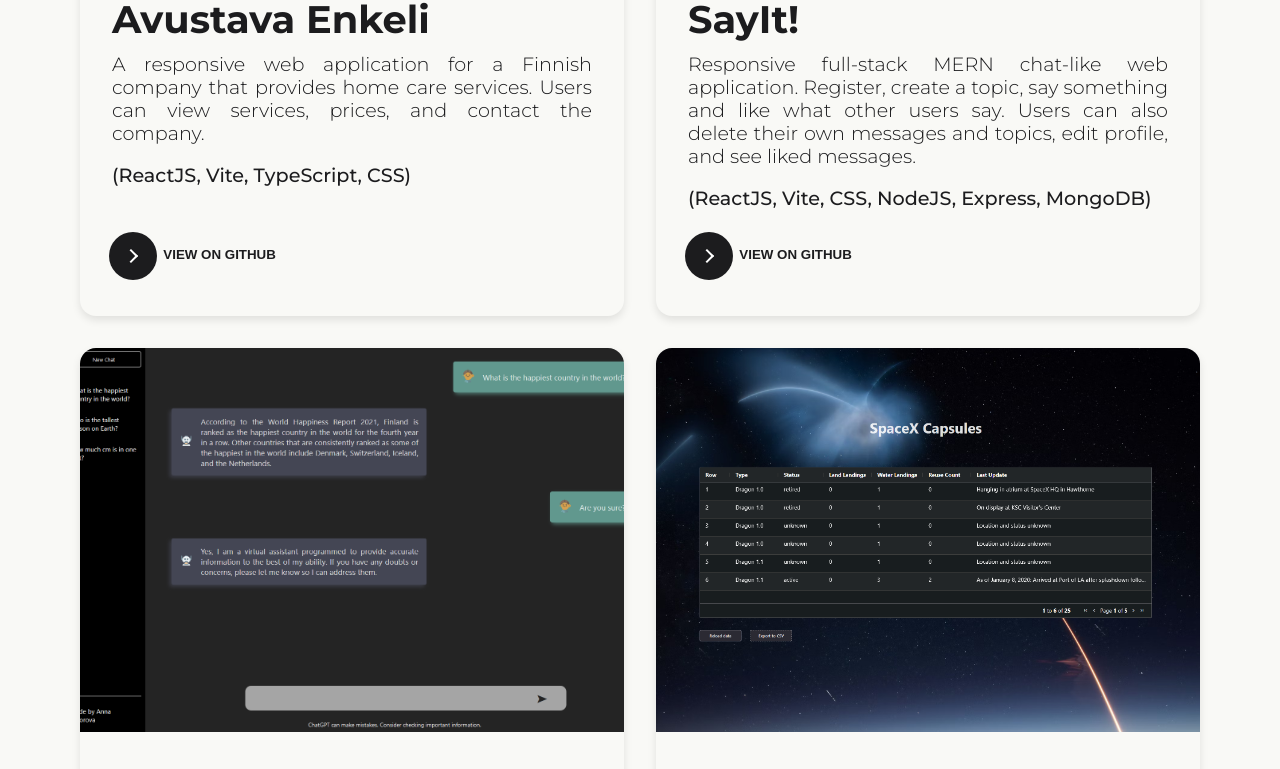
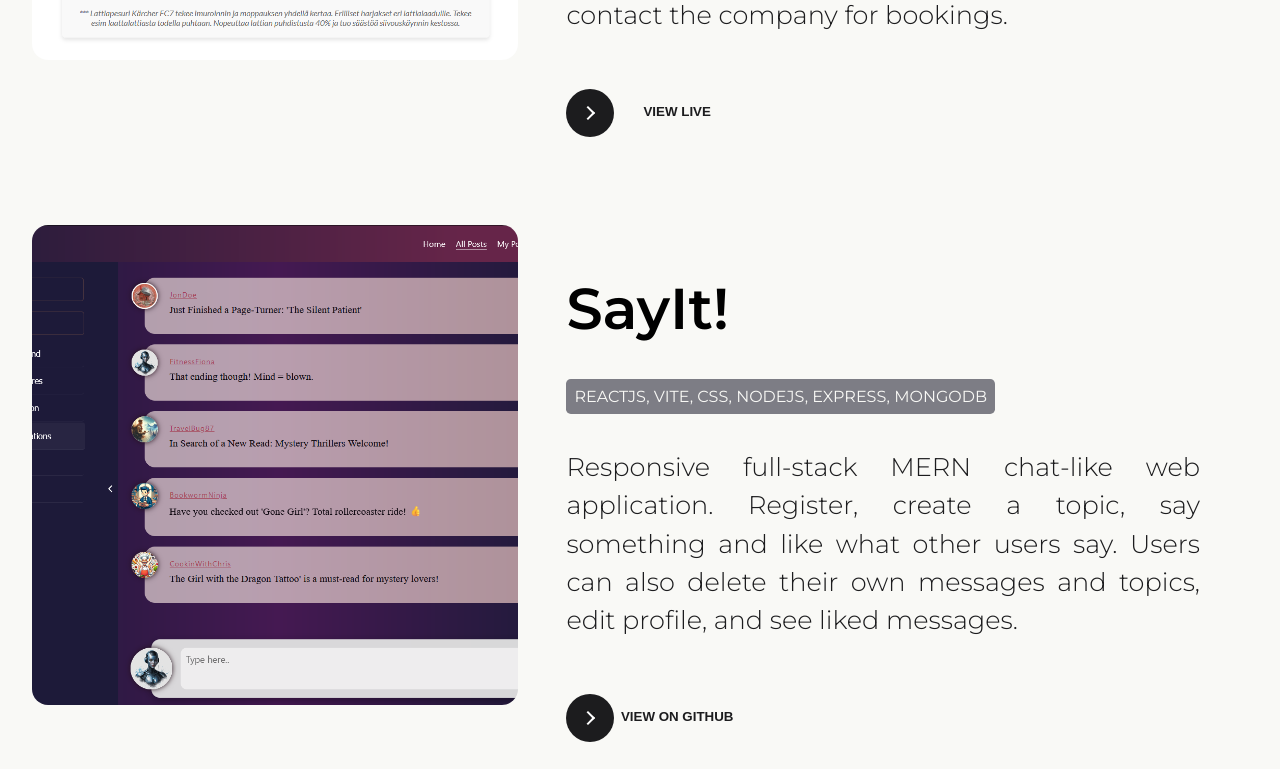
Before and after one commit to anyajegorova/my_portfolio, a React (Vite) app: page / in a window 1280 px wide. Shown: the part 1431-2200 px from the top of the page. Built offline with nearby package versions, Linux system fonts and the light colour scheme.

Commit message:
updated styling of project cards and projects

```diff
--- a/src/components/ProfileCard.tsx
+++ b/src/components/ProfileCard.tsx
@@ -13,14 +13,14 @@ const ProfileCard: React.FC<ProfileCardProps> = ({ handleProjectScroll }) => {
 
             <div className='info_container'>
                 <Reveal delayOrder={0}><h2>Web Solutions That Help Your Business Grow </h2></Reveal>
-                <Reveal delayOrder={1}>
+                <Reveal delayOrder={2}>
                     <p>
                         Need a fast, modern website that actually converts visitors into customers?
                         I build custom websites and web applications that are not just beautiful — but strategic, user-friendly, and built to grow your business.
                     </p>
                 </Reveal>
                 <div className='button_container'>
-                    <Reveal delayOrder={2}><CustomButton text='View Work' onClick={handleProjectScroll} /></Reveal>
+                    <Reveal delayOrder={3}><CustomButton text='View Work' onClick={handleProjectScroll} /></Reveal>
                 </div>
 
             </div>
--- a/src/components/ProjectCard.tsx
+++ b/src/components/ProjectCard.tsx
@@ -9,10 +9,11 @@ interface ProjectCardProps {
   description: string;
   technologies: string;
   gitHubLink?: string;
+  liveLink?: string; // New optional prop for live link
   onImageClick: (image: string) => void;
 }
 
-const ProjectCard: React.FC<ProjectCardProps> = ({ name, image, description, technologies, gitHubLink, onImageClick }) => {
+const ProjectCard: React.FC<ProjectCardProps> = ({ name, image, description, technologies, gitHubLink, liveLink, onImageClick }) => {
   const handleImageClick = () => {
     onImageClick(image);
   };
@@ -23,17 +24,25 @@ const ProjectCard: React.FC<ProjectCardProps> = ({ name, image, description, tec
         <img src={image} alt={name} />
       </div>
       <div className='project_content'>
-        <Reveal> <h3 className='project_title'>{name}</h3></Reveal>
-        <Reveal> <p className='project_description'>{description}</p></Reveal>
-        <Reveal> <p className='project_technologies'>({technologies})</p></Reveal>
+        <Reveal><h3 className='project_title'>{name}</h3></Reveal>
+        <Reveal><p className='project_technologies'>{technologies}</p></Reveal>
+        <Reveal><p className='project_description'>{description}</p></Reveal>
+        {liveLink && (
+          <Reveal>
+            <a href={liveLink} className='project_link' target='_blank' rel='noopener noreferrer'>
+              <CustomButton text="View Live" />
+            </a>
+          </Reveal>
+        )}
         {gitHubLink && (
-          <a href={gitHubLink} className='project_link' target='_blank' rel='noopener noreferrer'>
-            <CustomButton text="View on GitHub" />
-          </a>
+          <Reveal>
+            <a href={gitHubLink} className='project_link' target='_blank' rel='noopener noreferrer'>
+              <CustomButton text="View on GitHub" />
+            </a>
+          </Reveal>
         )}
       </div>
     </div>
-
   )
 }
 
--- a/src/components/styles/ProjectCard.css
+++ b/src/components/styles/ProjectCard.css
@@ -1,45 +1,26 @@
 .project_card_container {
     display: flex;
-    flex-wrap: wrap;
+    flex-direction: column;
     gap: 1em;
     padding: 1em;
     justify-content: center;
 }
 
 .project_card {
-    flex: 1 1 calc(33.33% - 2em);
-    max-width: calc(33.33% - 2em);
+    display: flex;
+    flex-direction: row;
+    width: 100%;
     height: auto;
-    border: 1px solid var(--divider-color);
-    border-radius: 0.5em;
+    border: none;
+    border-radius: 0;
     overflow: hidden;
-    box-shadow: 0 4px 8px rgba(0, 0, 0, 0.1);
-    transition: transform 0.2s;
-    position: relative;
     background-color: var(--primary-color-background);
-}
-
-@media (max-width: 1680px) {
-    .project_card {
-        flex: 1 1 calc(50% - 2em);
-        max-width: calc(50% - 2em);
-    }
-}
-
-@media (max-width: 992px) {
-    .project_card {
-        flex: 1 1 calc(100% - 2em);
-        max-width: calc(100% - 2em);
-    }
-}
-
-.project_card:hover {
-    transform: scale(1.01);
+    align-items: flex-start;
 }
 
 .project_image {
-    width: 100%;
-    height: 12em;
+    width: 40%;
+    height: 15em;
     overflow: hidden;
     display: flex;
     align-items: center;
@@ -50,53 +31,61 @@
     width: 100%;
     height: 100%;
     object-fit: cover;
-    object-position: top;
-    border-bottom: 1px solid var(--divider-color);
+    object-position: center;
+    border-radius: 0.5em;
 }
 
 .project_content {
-    padding: 1em;
-    padding-bottom: 3em;
+    width: 60%;
+    padding: 1.5em;
+    display: flex;
+    flex-direction: column;
+    justify-content: flex-start;
 }
 
 .project_title {
-    margin: 0;
-    font-size: 1.2em;
-    color: var(--secondary-color);
+    color: var(--text-color);
+    font-size: 1.8em;
+    font-weight: 600;
     font-family: 'Montserrat', sans-serif;
+    margin: 0 0 0.5em 0;
+}
+
+.project_technologies {
+    margin: 0.5em 0;
+    padding: 0.5em;
+    background-color: var(--secondary-color-subtle);
+    color: var(--primary-color-background);
+    font-size: 0.5em;
+    font-family: 'Montserrat', sans-serif;
+    font-weight: 400;
+    text-transform: uppercase;
+    border-radius: 0.3em;
+    display: inline-block;
 }
 
 .project_description {
-    margin: 0.5em 0;
+    margin: 1em 0;
     color: var(--secondary-color);
-    font-size: 0.6em;
-    line-height: 1.2;
+    font-size: 0.8em;
+    line-height: 1.5;
     text-align: justify;
     font-family: 'Montserrat', sans-serif;
     font-weight: 300;
 }
 
-.project_technologies {
-    margin: 0.5em 0;
-    margin-top: 1em;
-    color: var(--secondary-color);
-    font-size: 0.6em;
-    line-height: 1.2;
-    text-align: justify;
-    font-family: 'Montserrat', sans-serif;
-    font-weight: 500;
-}
-
 .project_link {
     text-decoration: none;
     font-size: 0.9em;
-    margin-top: 0.5em;
+    margin-top: 1em;
     display: inline-block;
-    position: absolute;
-    bottom: 1em;
-    left: 1em;
+    align-self: flex-start;
+    color: var(--primary-color);
+    font-weight: 500;
+    transition: color 0.2s;
 }
 
 .project_link:hover {
     text-decoration: underline;
+    color: var(--secondary-color);
 }
--- a/src/data/projects.ts
+++ b/src/data/projects.ts
@@ -10,9 +10,9 @@ export const projects = [
     {
         name: 'Avustava Enkeli',
         image: AvustavaEnkeli,
-        description: 'A responsive web application for a Finnish company that provides home care services. Users can view services, prices, and contact the company.',
+        description: 'Avustava Enkeli is a web application offering professional cleaning and assistant services for households in Vantaa. The project aims to provide a user-friendly interface for customers to learn about the services offered, view pricing, and contact the company for bookings.',
         technologies: 'ReactJS, Vite, TypeScript, CSS',
-        gitHubLink: 'https://github.com/anyajegorova/avustava-enkeli.git'
+        liveLink: 'https://avustava-enkeli.onrender.com/' // Retain live link
     },
     {
         name: 'SayIt!',
--- a/src/views/Projects2.tsx
+++ b/src/views/Projects2.tsx
@@ -26,6 +26,7 @@ const Projects: React.FC<ProjectsProps> = ({ anchorRef, onImageClick }) => {
                         description={project.description}
                         technologies={project.technologies}
                         gitHubLink={project.gitHubLink}
+                        liveLink={project.liveLink} // Pass the live link prop
                         onImageClick={onImageClick}
                     />
                 ))}
```
